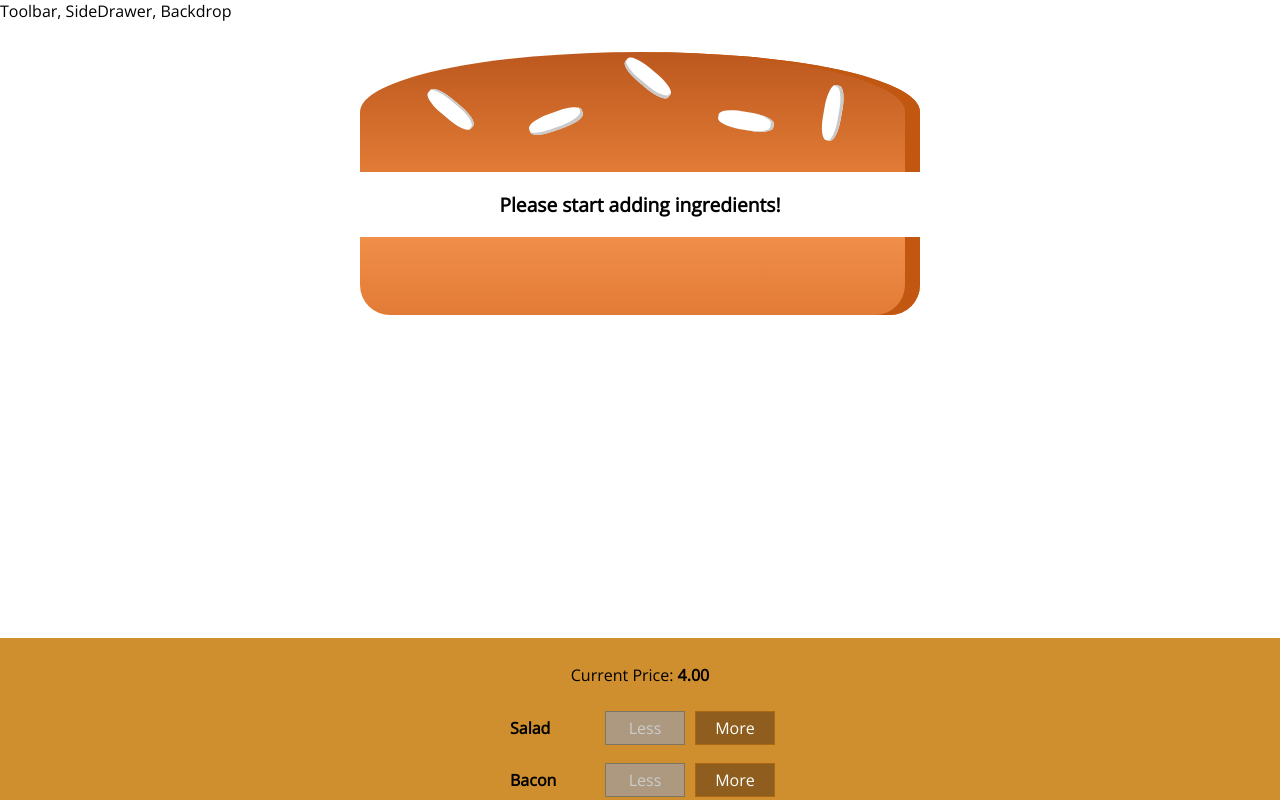
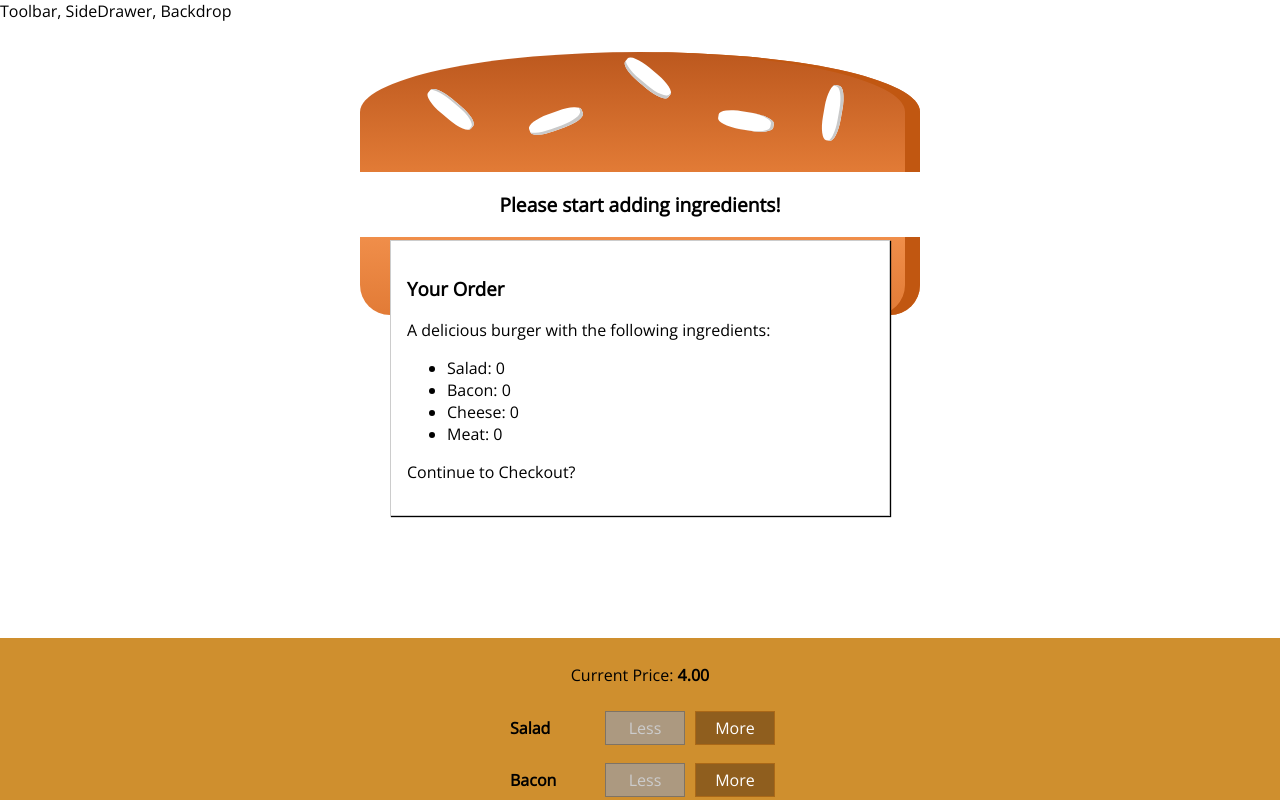
Before and after one commit to jsdragancode/react-burger-builder-app, a React app: page / in a window 1280 px wide. Shown: the top 800 px of the page. Built offline with nearby package versions, Linux system fonts and the light colour scheme.

Commit message:
Creating the Order Summary Modal(137)

```diff
--- /dev/null
+++ b/src/components/Burger/OrderSummary/OrderSummary.js
@@ -0,0 +1,26 @@
+ import React from 'react';
+
+ import Aux from '../../../hoc/Aux';
+
+ const orderSummary = (props) => {
+    const ingredientSummary = Object.keys(props.ingredients)
+        .map(igKey => {
+            return (
+                <li key={igKey}>
+                    <span style={{textTransform: 'capitalize'}}>{igKey}</span>: {props.ingredients[igKey]}
+                </li>);
+        });
+
+    return (
+        <div>
+            <h3>Your Order</h3>
+            <p>A delicious burger with the following ingredients:</p>
+            <ul>
+                {ingredientSummary}
+            </ul>
+            <p>Continue to Checkout?</p>
+        </div>
+    )
+ };
+
+ export default orderSummary;
--- /dev/null
+++ b/src/components/UI/Modal/Modal.css
@@ -0,0 +1,20 @@
+.Modal {
+    position: fixed;
+    z-index: 500;
+    background-color: white;
+    width: 70%;
+    border: 1px solid #ccc;
+    box-shadow: 1px 1px 1px black;
+    padding: 16px;
+    left: 15%;
+    top: 30%;
+    box-sizing: border-box;
+    transition: all 0.3s ease-out;
+}
+
+@media (min-width: 600px) {
+    .Modal {
+        width: 500px;
+        left: calc(50% - 250px);
+    }
+}
--- /dev/null
+++ b/src/components/UI/Modal/Modal.js
@@ -0,0 +1,11 @@
+import React from 'react';
+
+import classes from './Modal.css';
+
+const modal = (props) => (
+    <div className={classes.Modal}>
+        {props.children}
+    </div>
+);
+
+export default modal;
--- a/src/containers/BurgerBuilder/BurgerBuilder.js
+++ b/src/containers/BurgerBuilder/BurgerBuilder.js
@@ -3,6 +3,8 @@
  import Aux from '../../hoc/Aux';
  import Burger from '../../components/Burger/Burger';
  import BuildControls from '../../components/Burger/BuildControls/BuildControls';
+ import Modal from '../../components/UI/Modal/Modal';
+ import OrderSummary from '../../components/Burger/OrderSummary/OrderSummary';
 
  const  INGREDIENT_PRICES = {
         salad: 0.5,
@@ -74,6 +76,9 @@
         }
         return (
             <Aux>
+                <Modal>
+                    <OrderSummary ingredients={this.state.ingredients}/>
+                </Modal>
                 <Burger ingredients={this.state.ingredients}/>
                 <BuildControls
                     ingredientAdded = {this.addIngredientHandler}
```
Also changed, not shown: src/components/UI/Backdrop/Backdrop.js (added).
